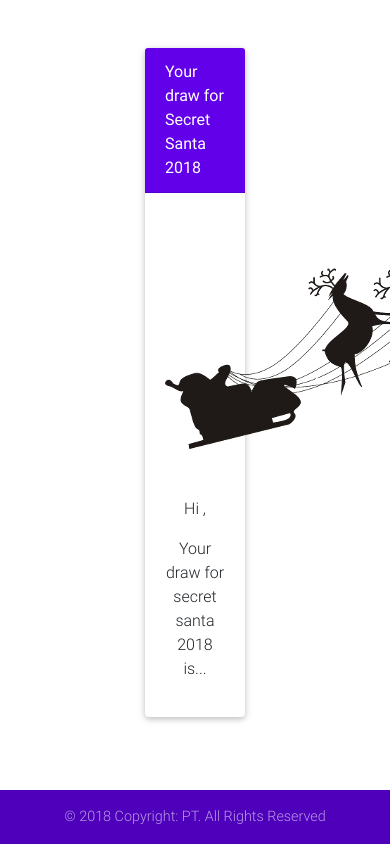
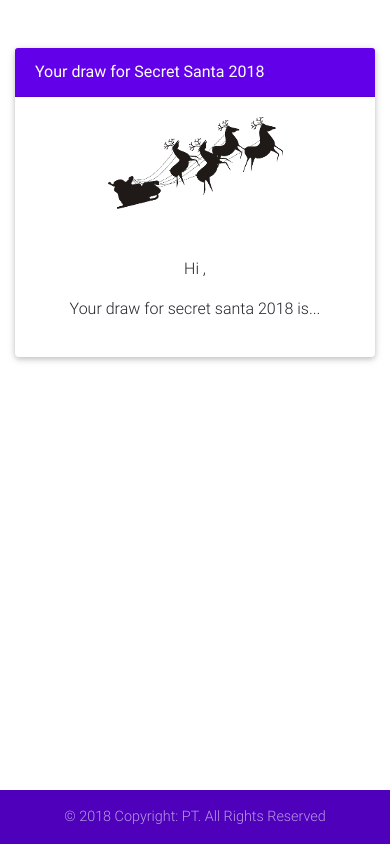
Before and after one commit to chris-nlnz/secretsanta, a Django app: template templates/wishlist/simple-draw-view.html in a window 390 px wide; the page is wider, and only the part inside the window is pictured. Run offline with Django 3.2, Linux system fonts and the light colour scheme; the template is opened without the code that fills it, so the values that code supplies are empty; some libraries are stand-ins or nearby versions.

Commit message:
Made simple draw page more mobile friendly

```diff
--- a/templates/wishlist/simple-draw-view.html
+++ b/templates/wishlist/simple-draw-view.html
@@ -7,7 +7,7 @@
 
 {% block main_content %}
 <div class="row justify-content-center mt-5">
-    <div class="col-4">
+    <div class="col-12">
         <!-- Card -->
         <div class="card">
             <div class="card-header deep-purple accent-4 white-text">
@@ -17,7 +17,7 @@
             <!-- Card body -->
             <div class="card-body text-center">
 
-                <img src="{% static 'img/christmas.png' %}" class="mx-auto d-block mb-5"/>
+                <img src="{% static 'img/christmas-175.png' %}" class="mx-auto d-block mb-5"/>
 
 
                 <p>Hi {{ participant }},</p>
--- a/wishlist/admin.py
+++ b/wishlist/admin.py
@@ -23,7 +23,6 @@
         ).format(url)
         return mark_safe(link)
     draw_url.short_description = 'Draw URL'
-
 admin.site.register(Participant, ParticipantAdmin)
 
 
```
Also changed, not shown: static/img/christmas-175.png (added).
